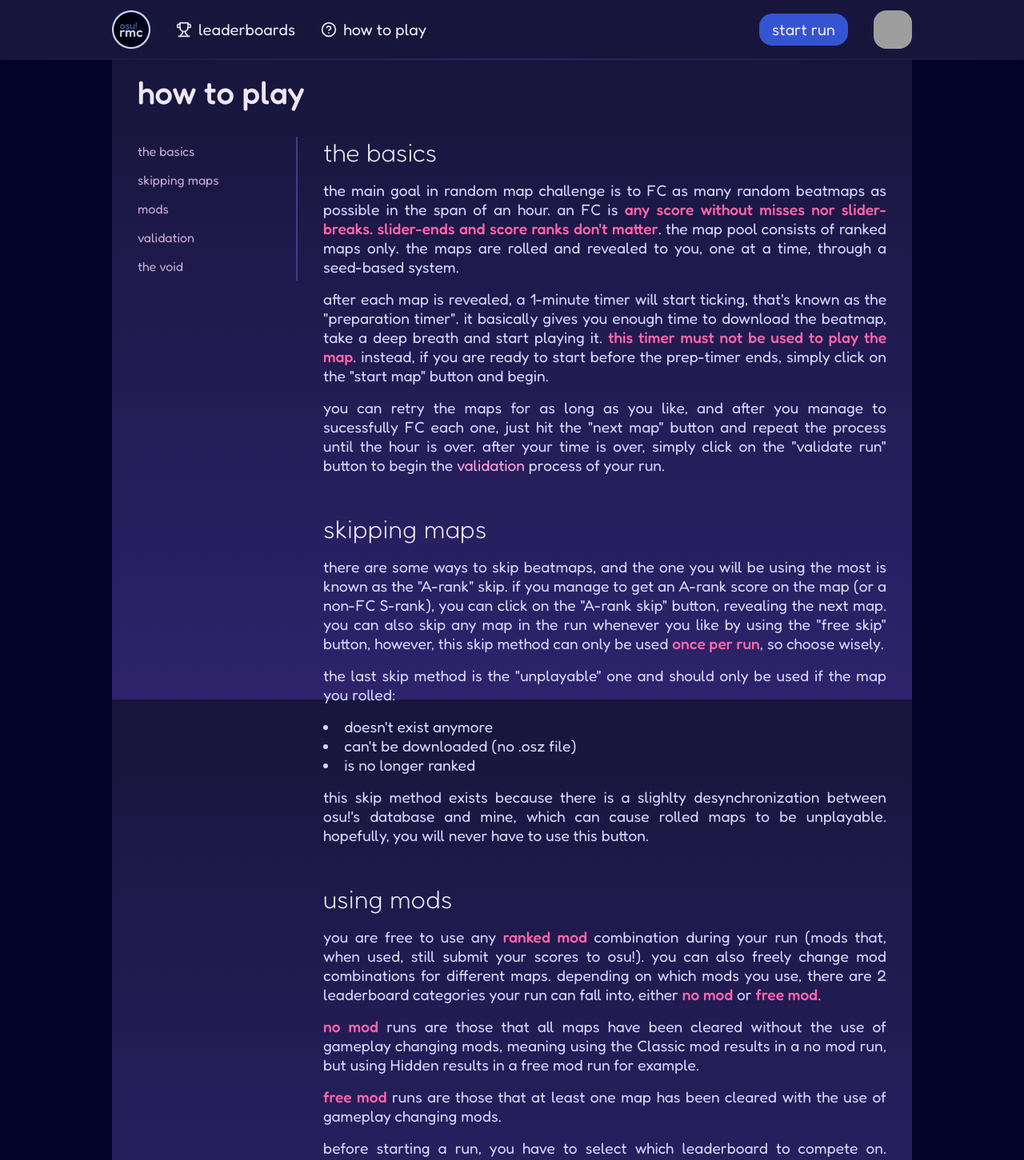
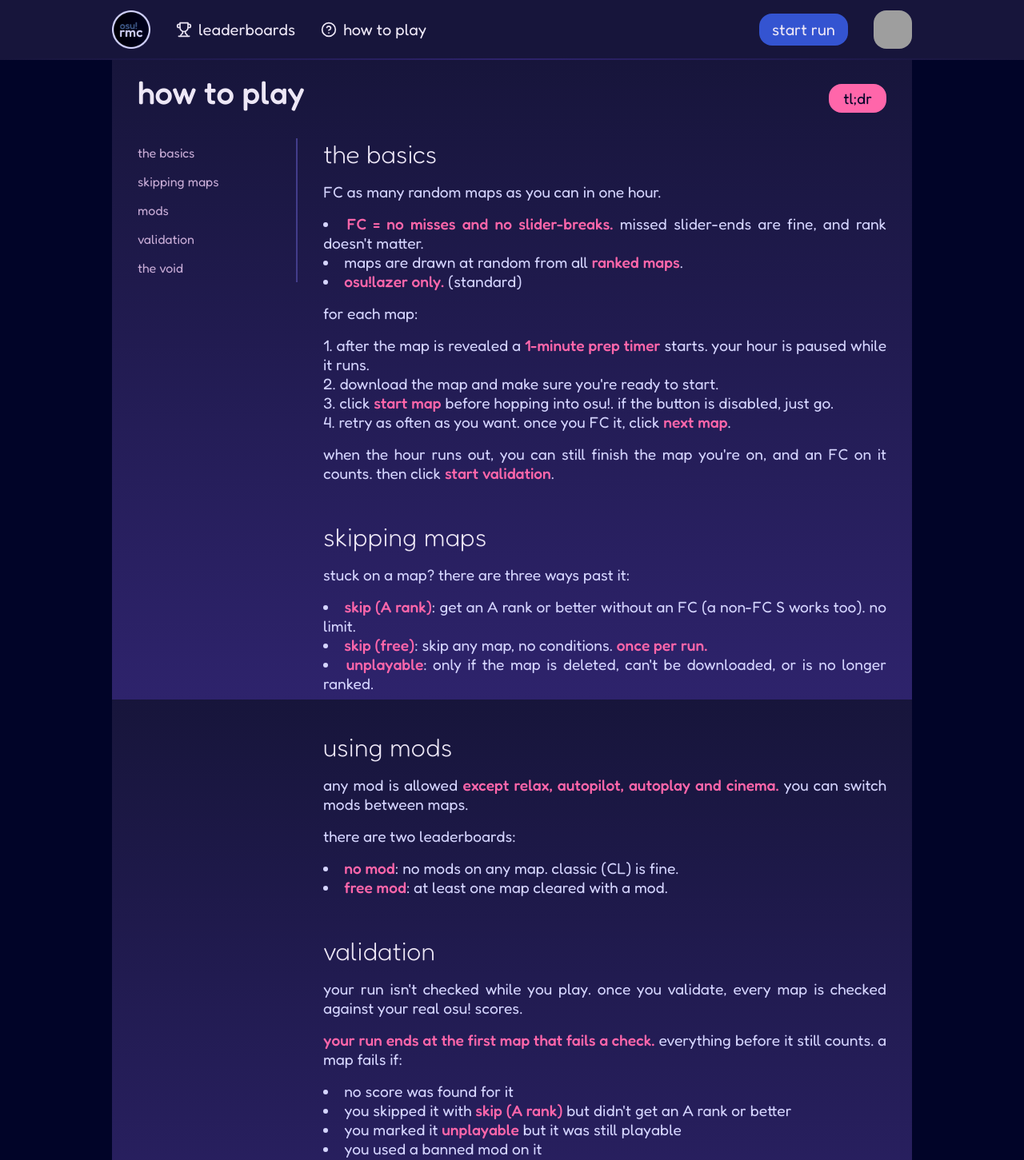
Before and after one commit to michaelcalb/osu-rmc, a Vue app in the folder frontend/: page /help in a window 1280 px wide. Shown: the top 1451 px of the page at 80% size. Built offline with nearby package versions, Linux system fonts and the light colour scheme; no server answers; grey boxes are pictures that could not be loaded.

Commit message:
feat: add tl;dr toggle to help page

```diff
--- a/frontend/src/views/BoardView.vue
+++ b/frontend/src/views/BoardView.vue
@@ -106,3 +106,7 @@ watch(
     { immediate: true }
 )
 </script>
+
+<style scoped>
+
+</style>
--- a/frontend/src/views/HelpView.vue
+++ b/frontend/src/views/HelpView.vue
@@ -1,5 +1,8 @@
 <template>
+    <div class="title-row">
         <h1 class="title">how to play</h1>
+        <button class="raw-btn tldr-btn" :aria-pressed="tldr" @click="tldr = !tldr">tl;dr</button>
+    </div>
 
     <div class="layout">
         <nav class="toc">
@@ -13,21 +16,52 @@
         <div class="content">
             <section id="basics" class="content-section">
                 <h2 class="section-title">the basics</h2>
+                <template v-if="tldr">
+                    <p>FC as many random maps as you can in one hour.</p>
+                    <ul>
+                        <li><span class="strong">FC = no misses and no slider-breaks.</span> missed slider-ends are fine, and rank doesn't matter.</li>
+                        <li>maps are drawn at random from all <span class="strong">ranked maps</span>.</li>
+                        <li><span class="strong">osu!lazer only.</span> (standard)</li>
+                    </ul>
+                    <p>for each map:</p>
+                    <ol>
+                        <li>after the map is revealed a <span class="strong">1-minute prep timer</span> starts. your hour is paused while it runs.</li>
+                        <li>download the map and make sure you're ready to start.</li>
+                        <li>click <span class="strong">start map</span> before hopping into osu!. if the button is disabled, just go.</li>
+                        <li>retry as often as you want. once you FC it, click <span class="strong">next map</span>.</li>
+                    </ol>
                     <p>
-                    the main goal in random map challenge is to FC as many random beatmaps as possible in the span of an hour. an FC is <span class="strong">any score without misses nor slider-breaks. slider-ends and score ranks don't matter</span>. the map pool consists of ranked maps only. the maps are rolled and revealed to you, one at a time, through a seed-based system.
+                        when the hour runs out, you can still finish the map you're on, and an FC on it counts. then click <span class="strong">start validation</span>.
+                    </p>
+                </template>
+
+                <template v-else>
+                    <p>
+                        the main goal in random map challenge is to FC as many random beatmaps as possible in the span of an hour. an FC is <span class="strong">any score without misses or slider-breaks. slider-ends and score ranks don't matter</span>. the map pool consists of ranked maps only. the maps are rolled and revealed to you, one at a time, through a seed-based system. runs are played on <span class="strong">osu!lazer only</span>, in osu!standard.
                     </p>
                     <p>
-                    after each map is revealed, a 1-minute timer will start ticking, that's known as the "preparation timer". it basically gives you enough time to download the beatmap, take a deep breath and start playing it. <span class="strong">this timer must not be used to play the map</span>. instead, if you are ready to start before the prep-timer ends, simply click on the "start map" button and begin.
+                        after each map is revealed, a 1-minute timer will start ticking, that's known as the "preparation timer". while it runs, your hour is paused. it gives you enough time to download the beatmap, take a deep breath, or even practise it, since it's your minute to spend. when you're heading into osu! to play, click the <span class="strong">start map</span> button. if there are more than 10 seconds left on the prep timer, it drops to 10, just enough time to find the map and hit play. if there are 10 or fewer, the button is disabled, so just go.
                     </p>
                     <p>
-                    you can retry the maps for as long as you like, and after you manage to sucessfully FC each one, just hit the "next map" button and repeat the process until the hour is over. after your time is over, simply click on the "validate run" button to begin the <a href="#validation" class="link-1">validation</a> process of your run.
+                        you can retry the maps for as long as you like, and after you manage to successfully FC each one, just hit the <span class="strong">next map</span> button and repeat the process until the hour is over. if time runs out while you're mid-map, finish it anyway, because an FC on it still counts. after that, click on the <span class="strong">start validation</span> button to begin the <a href="#validation" class="link-1">validation</a> process of your run.
                     </p>
+                </template>
             </section>
 
             <section id="skips" class="content-section">
                 <h2 class="section-title">skipping maps</h2>
+                <template v-if="tldr">
+                    <p>stuck on a map? there are three ways past it:</p>
+                    <ul>
+                        <li><span class="strong">skip (A rank)</span>: get an A rank or better without an FC (a non-FC S works too). no limit.</li>
+                        <li><span class="strong">skip (free)</span>: skip any map, no conditions. <span class="strong">once per run.</span></li>
+                        <li><span class="strong">unplayable</span>: only if the map is deleted, can't be downloaded, or is no longer ranked.</li>
+                    </ul>
+                </template>
+
+                <template v-else>
                     <p>
-                    there are some ways to skip beatmaps, and the one you will be using the most is known as the "A-rank" skip. if you manage to get an A-rank score on the map (or a non-FC S-rank), you can click on the "A-rank skip" button, revealing the next map. you can also skip any map in the run whenever you like by using the "free skip" button, however, this skip method can only be used <span class="strong">once per run</span>, so choose wisely.
+                        there are some ways to skip beatmaps, and the one you will be using the most is the A rank skip. if you manage to get an A rank or better on the map without an FC (a non-FC S rank works too), you can click on the <span class="strong">skip (A rank)</span> button, revealing the next map. you can also skip any map in the run whenever you like by using the <span class="strong">skip (free)</span> button, however, this skip method can only be used <span class="strong">once per run</span>, so choose wisely.
                     </p>
                     <p>
                         the last skip method is the "unplayable" one and should only be used if the map you rolled:
@@ -38,33 +72,92 @@
                         <li>is no longer ranked</li>
                     </ul>
                     <p>
-                    this skip method exists because there is a slighlty desynchronization between osu!'s database and mine, which can cause rolled maps to be unplayable. hopefully, you will never have to use this button.
+                        this skip method exists because there can be a slight desync between osu!'s database and mine, which can cause rolled maps to be unplayable. hopefully, you will never have to use this button.
                     </p>
+                </template>
             </section>
 
             <section id="mods" class="content-section">
                 <h2 class="section-title">using mods</h2>
+                <template v-if="tldr">
                     <p>
-                    you are free to use any <span class="strong">ranked mod</span> combination during your run (mods that, when used, still submit your scores to osu!). you can also freely change mod combinations for different maps. depending on which mods you use, there are 2 leaderboard categories your run can fall into, either <span class="strong">no mod</span> or <span class="strong">free mod</span>.
+                        any mod is allowed <span class="strong">except relax, autopilot, autoplay and cinema.</span> you can switch mods between maps.
                     </p>
-                <p><span class="strong">no mod</span> runs are those that all maps have been cleared without the use of gameplay changing mods, meaning using the Classic mod results in a no mod run, but using Hidden results in a free mod run for example.</p>
-                <p><span class="strong">free mod</span> runs are those that at least one map has been cleared with the use of gameplay changing mods.</p>
-                <p>before starting a run, you have to select which leaderboard to compete on. however, if you choose to play a no mod run and, at any point, clear a map with a gameplay changing mod, your run will be submitted for the free mod leaderboard instead.</p>
+                    <p>there are two leaderboards:</p>
+                    <ul>
+                        <li><span class="strong">no mod</span>: no mods on any map. classic (CL) is fine.</li>
+                        <li><span class="strong">free mod</span>: at least one map cleared with a mod.</li>
+                    </ul>
+                </template>
+
+                <template v-else>
+                    <p>
+                        you are free to use any mod combination during your run, <span class="strong">except relax, autopilot, autoplay and cinema</span>. you can also freely change mod combinations for different maps. depending on which mods you use, there are 2 leaderboard categories your run can fall into, either <span class="strong">no mod</span> or <span class="strong">free mod</span>.
+                    </p>
+                    <p>
+                        <span class="strong">no mod</span> runs are those where every map has been cleared without any mods. the only exception is Classic, so using Classic still results in a no mod run, but using Hidden results in a free mod run, for example.
+                    </p>
+                    <p>
+                        <span class="strong">free mod</span> runs are those that at least one map has been cleared with the use of gameplay changing mods.
+                    </p>
+                    <p>
+                        before starting a run, you have to select which leaderboard to compete on. however, if you choose to play a no mod run and, at any point, clear a map with a gameplay changing mod, your run will be submitted for the free mod leaderboard instead.
+                    </p>
+                </template>
             </section>
 
             <section id="validation" class="content-section">
                 <h2 class="section-title">validation</h2>
-                <p>by now, you may have noticed that you can easily lie in your run by claiming hard maps as "unplayable" or spamming the "A-rank skip" button until an easy, short map appears for you to clear. while it's true you can do that (and other things too), the moment your run validates you will be <span class="firetruck">firetrucked</span>.</p>
-                <p>the validation process exists because your run is not validated in real time. this is intended to make the run itself be more smoothly, save on server resources but mainly to not go past the osu!'s API usage limit.</p>
-                <p>if you want to fully understand how the validation process works, you can check out this <a href="#" class="link-1">documentation</a>.</p>
+                <template v-if="tldr">
+                    <p>
+                        your run isn't checked while you play. once you validate, every map is checked against your real osu! scores.
+                    </p>
+                    <p>
+                        <span class="strong">your run ends at the first map that fails a check.</span> everything before it still counts. a map fails if:
+                    </p>
+                    <ul>
+                        <li>no score was found for it</li>
+                        <li>you skipped it with <span class="strong">skip (A rank)</span> but didn't get an A rank or better</li>
+                        <li>you marked it <span class="strong">unplayable</span> but it was still playable</li>
+                        <li>you used a banned mod on it</li>
+                        <li>you started it after your hour was up</li>
+                    </ul>
+                    <p>
+                        so yes, you can lie, but you'll get <span class="firetruck">firetrucked</span>.
+                    </p>
+                </template>
+
+                <template v-else>
+                    <p>
+                        by now, you may have noticed that you can easily lie in your run by claiming hard maps as "unplayable" or spamming <span class="strong">skip (A rank)</span> until an easy, short map appears for you to clear. while it's true you can do that (and other things too), the moment your run validates you will be <span class="firetruck">firetrucked</span>.
+                    </p>
+                    <p>
+                        once you start validation, every map in your run is checked against your real osu! scores. <span class="strong">your run ends at the first map that fails a check</span>, and everything before it still counts. a map fails if no score was found for it, if you A rank skipped it without an A rank, if you marked it unplayable while it was still playable, if you used a banned mod on it, or if you started it after your hour was up.
+                    </p>
+                    <p>
+                        the validation process exists because your run is not validated in real time. this is intended to make the run itself go more smoothly, save on server resources, but mainly to not go past osu!'s API usage limit.
+                    </p>
+                    <p>
+                        if you want to fully understand how the validation process works, you can check out this <a href="#" class="link-1">documentation</a>.
+                    </p>
+                </template>
             </section>
             <section id="void" class="content-section">
                 <h2 class="section-title">the void</h2>
+                <template v-if="tldr">
                     <p>
-                    under very rare and specific circumstances your run can receive the "void" status. voided runs do not show up on your profile or the leaderboards' page. the most common causes for this comes from certain errors that can happen in the validation process. if you ever see the message that your run has been voided or if it seemingly vanished after validating, don't worry, it can still be recovered.
+                        very rarely, validation hits an error on my end and your run is marked <span class="strong">void</span>. it won't show on your profile or the leaderboards, but <span class="strong">it isn't lost</span>.
                     </p>
+                </template>
+
+                <template v-else>
                     <p>
-                    if you want to recover a voided run, feel free to contact me through <a href="https://osu.ppy.sh/users/13955247" target="_blank" rel="noopener noreferrer" class="link-1">osu!</a> or <a href="https://discordapp.com/users/316699326581702657" target="_blank" rel="noopener noreferrer" class="link-1">Discord</a>.
+                        under very rare and specific circumstances your run can receive the "void" status. voided runs do not show up on your profile or the leaderboards page. this only happens when an error on my end stops your run from being validated, never as a punishment. if you ever see the message that your run has been voided or if it seemingly vanished after validating, don't worry, it can still be recovered.
+                    </p>
+                </template>
+
+                <p>
+                    if you want to recover a voided run, feel free to contact me through <a href="https://osu.ppy.sh/users/13955247" target="_blank" rel="noopener noreferrer" class="link-1">osu!</a> or <a href="https://discord.com/users/316699326581702657" target="_blank" rel="noopener noreferrer" class="link-1">Discord</a>.
                 </p>
             </section>
         </div>
@@ -73,10 +166,39 @@
 </template>
 
 <script setup lang="ts">
+import { ref } from 'vue';
 
+
+const tldr = ref(true)
 </script>
 
 <style scoped>
+.title-row {
+    display: flex;
+    justify-content: space-between;
+    align-items: baseline;
+}
+
+.tldr-btn {
+    font-size: 1.2rem;
+    color: var(--text-muted);
+    border: 2px solid var(--border);
+    border-radius: 1rem;
+    padding: 0.25rem 1rem;
+    transition: .2s;
+}
+
+.tldr-btn:hover {
+    color: var(--accent);
+    border-color: var(--accent);
+}
+
+.tldr-btn[aria-pressed="true"] {
+    color: var(--bg);
+    background-color: var(--accent);
+    border-color: var(--accent);
+}
+
 .layout {
     display: grid;
     grid-template-columns: 200px 1fr;
--- a/frontend/src/views/HomeView.vue
+++ b/frontend/src/views/HomeView.vue
@@ -18,7 +18,7 @@
                 this project is still a work in progress, so expect a lot of changes, design-wise mostly. the core mechanics will most likely remain the same.
             </p>
             <p>
-                if you're having trouble, have any questions or just want to share your thoughts on this project, feel free to contact me through <a href="https://osu.ppy.sh/users/13955247" target="_blank" rel="noopener noreferrer" class="link-1">osu!</a> or <a href="https://discordapp.com/users/316699326581702657" target="_blank" rel="noopener noreferrer" class="link-1">Discord</a>. thanks for playing <span class="mono">;&rpar;</span>
+                if you're having trouble, have any questions or just want to share your thoughts on this project, feel free to contact me through <a href="https://osu.ppy.sh/users/13955247" target="_blank" rel="noopener noreferrer" class="link-1">osu!</a> or <a href="https://discord.com/users/316699326581702657" target="_blank" rel="noopener noreferrer" class="link-1">Discord</a>. thanks for playing <span class="mono">;&rpar;</span>
             </p>
             <p>glhf! <span class="mono">&lt;3</span></p>
         </section>
```
Lines whose indentation alone changed are shown as unchanged.
